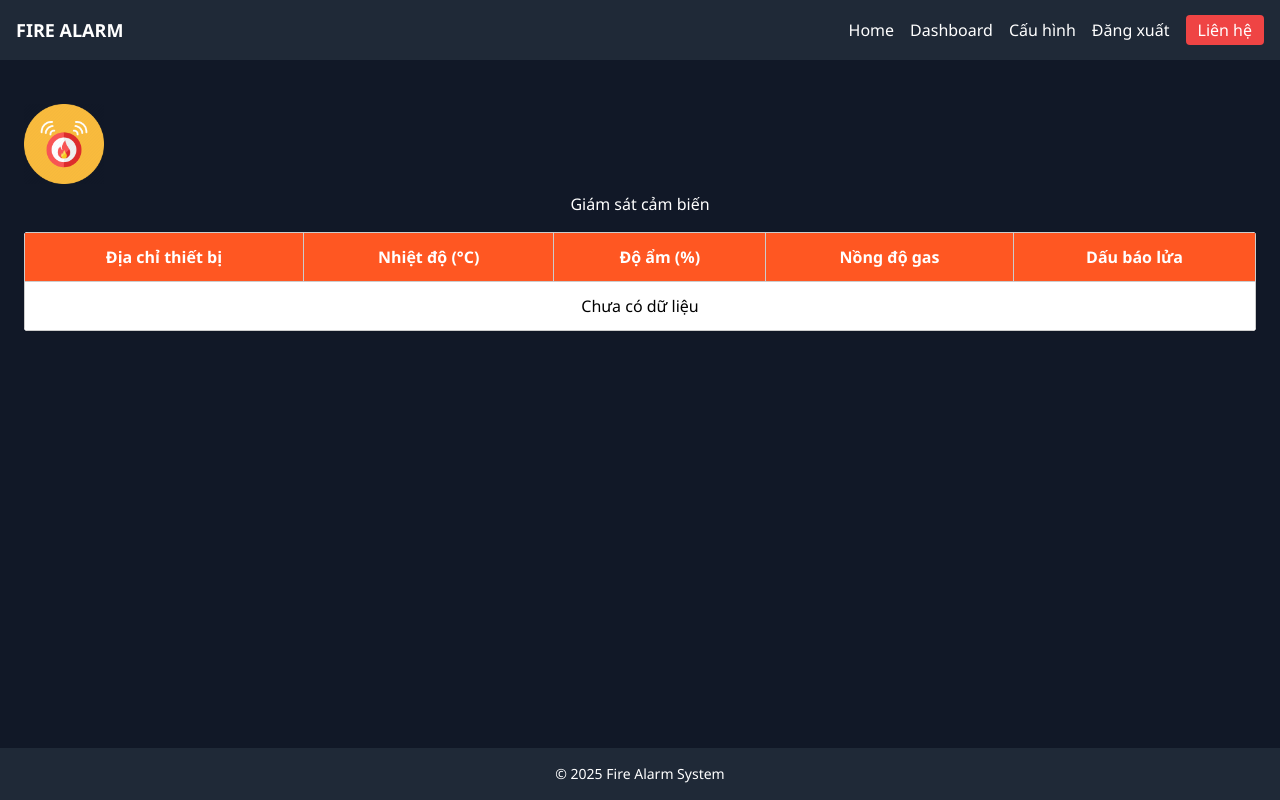
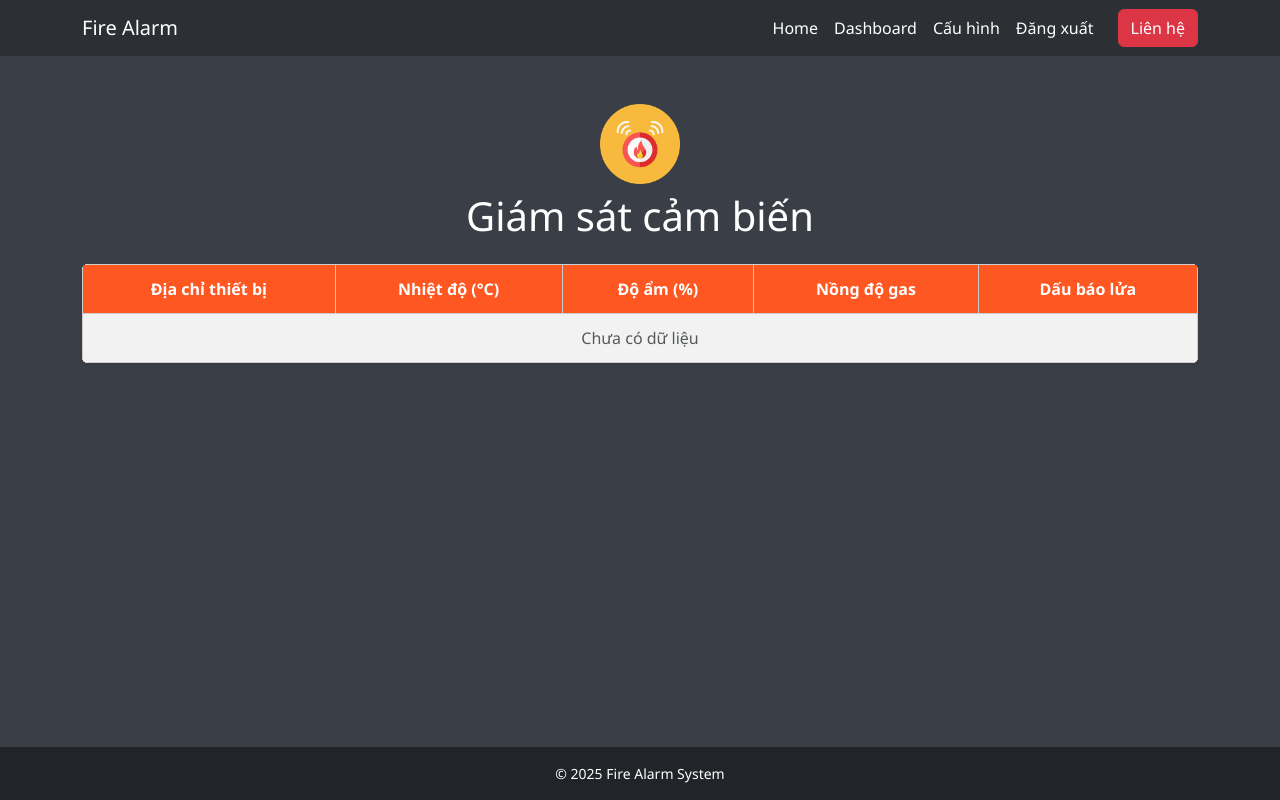
Before and after one commit to huy-893344/fire-alarm-flask, a Flask app: page /dashboard in a window 1280 px wide. Run offline with Flask 3, Linux system fonts and the light colour scheme; the visitor is signed in with stand-in values (Sample User, id 1).

Commit message:
Update base.html

```diff
--- a/templates/base.html
+++ b/templates/base.html
@@ -1,46 +1,80 @@
 <!DOCTYPE html>
 <html lang="vi">
 <head>
-  <meta charset="UTF-8" />
-  <meta name="viewport" content="width=device-width, initial-scale=1.0" />
-  <title>{% block title %}Fire Alarm{% endblock %}</title>
-  <!-- Tailwind CSS CDN -->
-  <link href="https://cdn.jsdelivr.net/npm/tailwindcss@2/dist/tailwind.min.css" rel="stylesheet" />
-  <!-- Custom Styles -->
-  <link rel="stylesheet" href="{{ url_for('static', filename='css/styles.css') }}" />
+  <meta charset="UTF-8">
+  <meta name="viewport" content="width=device-width, initial-scale=1">
+  <title>{% block title %}Fire Alarm System{% endblock %}</title>
+
+  <!-- Bootstrap CSS (tùy chọn, nếu bạn dùng) -->
+  <link
+    href="https://cdn.jsdelivr.net/npm/bootstrap@5.3.0/dist/css/bootstrap.min.css"
+    rel="stylesheet"
+    integrity="sha384-…"
+    crossorigin="anonymous"
+  >
+
+  <!-- CSS chung của bạn -->
+  <link rel="stylesheet" href="{{ url_for('static', filename='css/styles.css') }}">
+
   {% block head %}{% endblock %}
 </head>
-<body class="bg-gray-900 text-white min-h-screen flex flex-col">
+<body class="d-flex flex-column min-vh-100">
+
   <!-- Navbar -->
-  <nav class="bg-gray-800 p-4 flex justify-between items-center">
-    <a href="{{ url_for('index') }}" class="text-lg font-semibold hover:text-gray-300">FIRE ALARM</a>
-    <ul class="flex space-x-4">
-      <li><a href="{{ url_for('index') }}" class="hover:text-gray-300">Home</a></li>
-      {% if session.get('email') %}
-        <li><a href="{{ url_for('dashboard') }}" class="hover:text-gray-300">Dashboard</a></li>
-        <li><a href="{{ url_for('setting') }}" class="hover:text-gray-300">Cấu hình</a></li>
-        <li><a href="{{ url_for('logout') }}" class="hover:text-red-500">Đăng xuất</a></li>
-      {% else %}
-        <li><a href="{{ url_for('login') }}" class="hover:text-gray-300">Đăng nhập</a></li>
-        <li><a href="{{ url_for('register') }}" class="hover:text-gray-300">Đăng ký</a></li>
-      {% endif %}
-      <!-- Liên hệ: link tĩnh để tránh lỗi nếu chưa có route -->
-      <li><a href="/contact" class="bg-red-500 hover:bg-red-600 px-3 py-1 rounded">Liên hệ</a></li>
-    </ul>
+  <nav class="navbar navbar-expand-lg navbar-dark bg-dark">
+    <div class="container">
+      <a class="navbar-brand" href="{{ url_for('index') }}">Fire Alarm</a>
+      <button class="navbar-toggler" type="button" data-bs-toggle="collapse" data-bs-target="#mainNav">
+        <span class="navbar-toggler-icon"></span>
+      </button>
+      <div class="collapse navbar-collapse" id="mainNav">
+        <ul class="navbar-nav ms-auto align-items-center">
+          <li class="nav-item">
+            <a class="nav-link" href="{{ url_for('index') }}">Home</a>
+          </li>
+          {% if session.get('email') %}
+            <li class="nav-item">
+              <a class="nav-link" href="{{ url_for('dashboard') }}">Dashboard</a>
+            </li>
+            <li class="nav-item">
+              <a class="nav-link" href="{{ url_for('setting') }}">Cấu hình</a>
+            </li>
+            <li class="nav-item">
+              <a class="nav-link" href="{{ url_for('logout') }}">Đăng xuất</a>
+            </li>
+          {% else %}
+            <li class="nav-item">
+              <a class="nav-link" href="{{ url_for('login') }}">Đăng nhập</a>
+            </li>
+            <li class="nav-item">
+              <a class="nav-link" href="{{ url_for('register') }}">Đăng ký</a>
+            </li>
+          {% endif %}
+          <li class="nav-item">
+            <a class="btn btn-danger ms-lg-3" href="{{ url_for('contact') }}">Liên hệ</a>
+          </li>
+        </ul>
+      </div>
+    </div>
   </nav>
 
-  <!-- Main Content -->
-  <main class="flex-grow container mx-auto p-6">
+  <!-- Main content -->
+  <main class="flex-grow-1">
     {% block body %}{% endblock %}
   </main>
 
   <!-- Footer -->
-  <footer class="bg-gray-800 p-4 text-center text-sm">
-    © {{ current_year or "2025" }} Fire Alarm System
+  <footer class="bg-dark text-white text-center py-3 mt-auto">
+    © 2025 Fire Alarm System
   </footer>
 
-  <!-- Scripts -->
-  <script src="https://cdnjs.cloudflare.com/ajax/libs/alpinejs/2.8.2/alpine.js" defer></script>
+  <!-- Bootstrap JS Bundle (Popper + JS) -->
+  <script
+    src="https://cdn.jsdelivr.net/npm/bootstrap@5.3.0/dist/js/bootstrap.bundle.min.js"
+    integrity="sha384-…"
+    crossorigin="anonymous"
+  ></script>
+
   {% block scripts %}{% endblock %}
 </body>
 </html>
```
